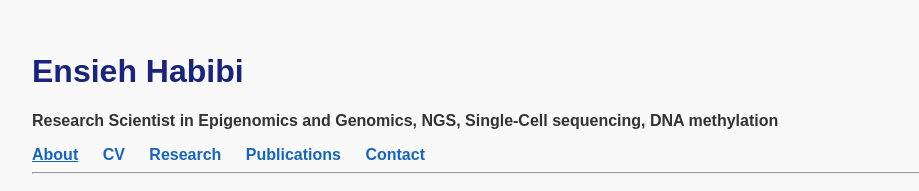
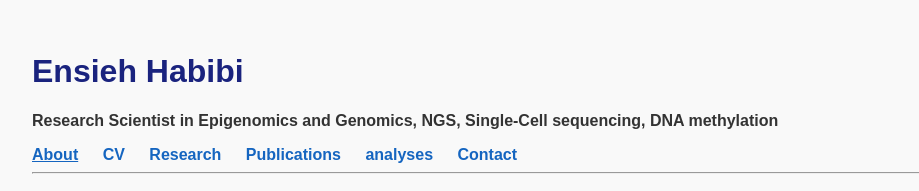
Before and after one commit to Ensiuc/ensiuc.github.io, a plain HTML site: page index.html in a window 1280 px wide. Shown: the top 191 px of the page, without its empty margins (158-1077 px from the left). Drawn offline with Linux system fonts and the light colour scheme.

Commit message:
Update index.html

```diff
--- a/index.html
+++ b/index.html
@@ -53,6 +53,7 @@
     <a onclick="showTab('cv')">CV</a>
     <a onclick="showTab('research')">Research</a>
     <a onclick="showTab('publications')">Publications</a>
+    <a onclick="showTab('analyses')">analyses</a>
     <a onclick="showTab('contact')">Contact</a>
   </nav>
 
```
